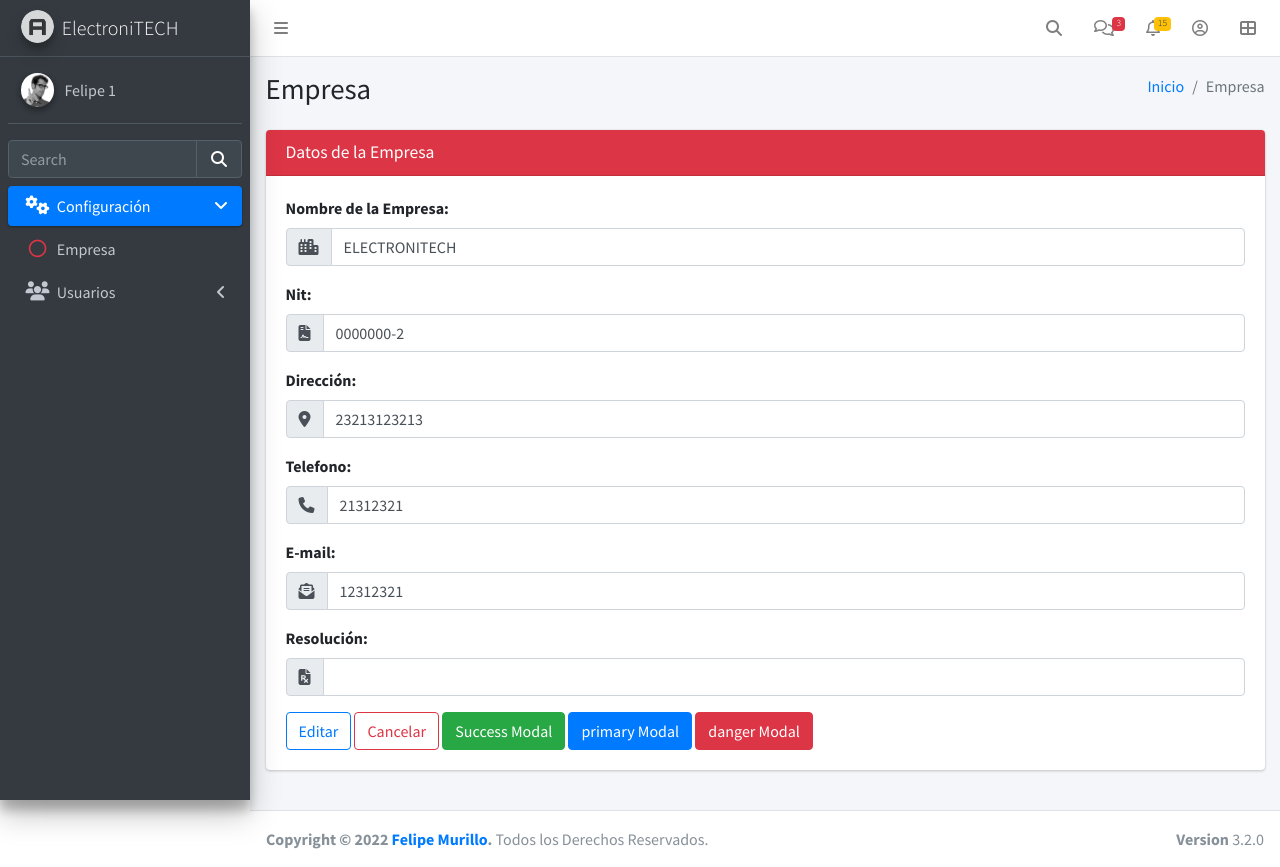
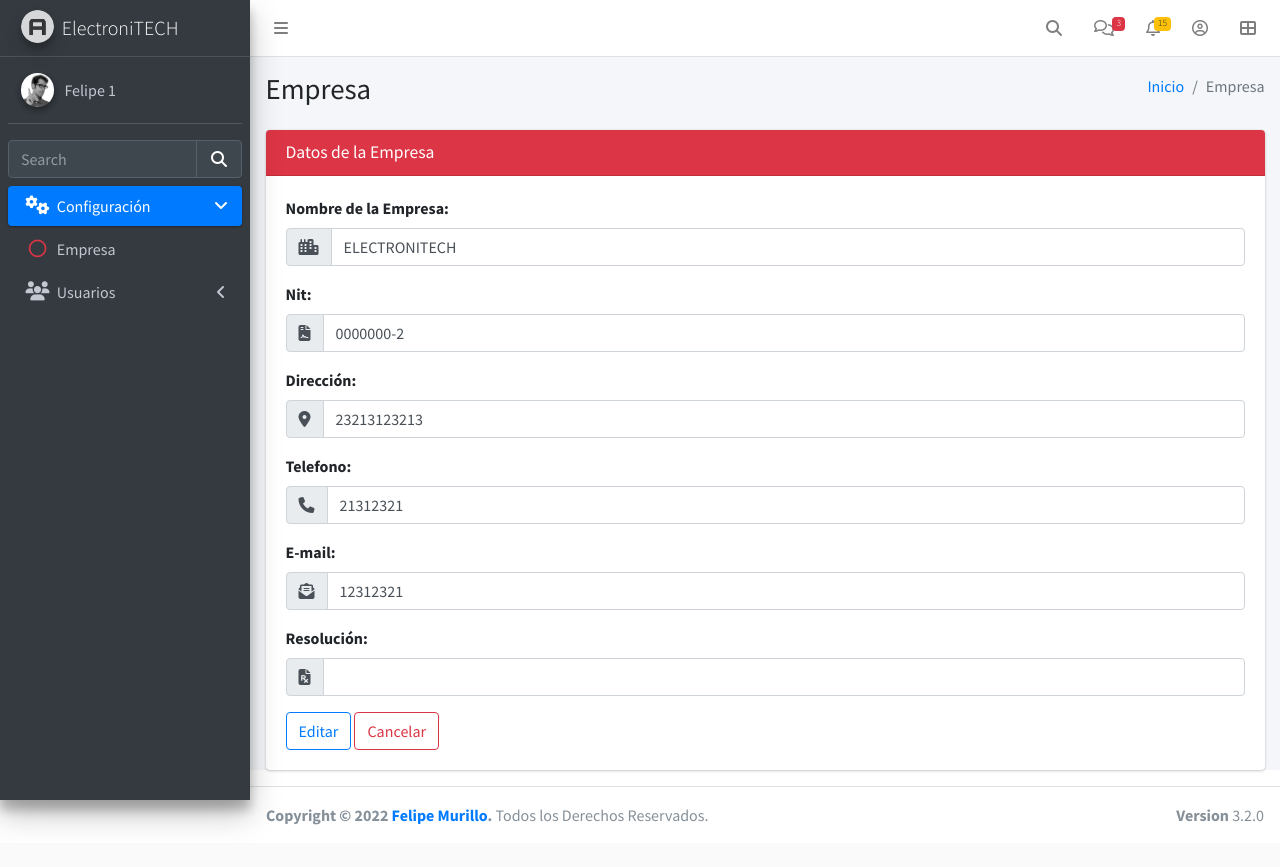
Before and after one commit to afmurillo97/cms-project, a PHP site: page /views/configuracion/empresas.php in a window 1280 px wide. After the commit the page ends 825 px from the top, so only its background shows below. Run offline with PHP 8.4, Linux system fonts and the light colour scheme; a user stored in the database is signed in; data comes from the database, SQL or seed files in the repository; some libraries are stand-ins or nearby versions.

Commit message:
organize the structure and delete some complements

```diff
--- a/views/configuracion/empresas.php
+++ b/views/configuracion/empresas.php
@@ -4,23 +4,17 @@
 		print "<script>alert(\"Acceso invalido!\"); window.location='../../index.php';</script>";
 	}
 ?>
-
 <!DOCTYPE html>
 <html lang="es">
-
 <head>
 	<meta charset="utf-8">
 	<meta name="viewport" content="width=device-width, initial-scale=1">
 	<title>ElectroniTECH | Empresa</title>
-
-  <?php include_once "../layouts/header.php" ?>
+	<?php include_once "../layouts/header.php"; ?>
 </head>
-
 <body class="hold-transition sidebar-mini layout-fixed">
 	<div class="wrapper">
-
 		<?php include_once "../layouts/navbar.php" ?>
-
 		<?php include_once "../layouts/menu.php" ?>
 
 		<!-- Content Wrapper. Contains page content -->
@@ -29,27 +23,21 @@
 			<div class="content-header">
 				<div class="container-fluid">
 					<div class="row mb-2">
-          <div class="col-sm-6">
-            <h1 class="m-0">Empresa</h1>
-          </div><!-- /.col -->
+						<div class="col-sm-6"><h1 class="m-0">Empresa</h1>
+					</div>
 					<div class="col-sm-6">
 						<ol class="breadcrumb float-sm-right">
 							<li class="breadcrumb-item"><a href="../../views/dashboard">Inicio</a></li>
 							<li class="breadcrumb-item active">Empresa</li>
 						</ol>
-          </div><!-- /.col -->
-        </div><!-- /.row -->
-      </div><!-- /.container-fluid -->
 					</div>
-    <!-- /.content-header -->
+				</div>
+			</div>
+		</div>
 
-    <!-- Main content -->
 		<section class="content">
-
 			<div class="col-md-12">
-
 				<?php
-
 					include '../../controllers/empresasController.php';
 
 					if(getEmpresas()) {
@@ -57,47 +45,39 @@
 							echo '
 								<form>
 									<input type="hidden" id="idEmpresa" value="'.$fila['id'].'">
-                              <div  iv class="card card-danger">
-
+									<div class="card card-danger">
 										<div class="card-header">
 											<h3 class="card-title">Datos de la Empresa</h3>
 										</div>
 										<div class="card-body">
-                                    <!-- .input group  -->
 											<div class="form-group">
 												<label>Nombre de la Empresa:</label>
-
 												<div class="input-group">
 													<div class="input-group-prepend">
 														<span class="input-group-text"><i class="fas fa-city"></i></span>
 													</div>
 													<input type="text" class="form-control" id="nombre" value="'.$fila['nombre'].'">
 												</div>
-                                      <!-- /.input group -->
 											</div>
 
 											<div class="form-group">
 												<label>Nit:</label>
-
 												<div class="input-group">
 													<div class="input-group-prepend">
 														<span class="input-group-text"><i class="fas fa-file-contract"></i></span>
 													</div>
 													<input type="text" class="form-control" id="nit" value="'.$fila['nit'].'">
 												</div>
-                                      <!-- /.input group -->
 											</div>
 
 											<div class="form-group">
 												<label>Dirección:</label>
-
 												<div class="input-group">
 													<div class="input-group-prepend">
 														<span class="input-group-text"><i class="fas fa-map-marker-alt"></i></span>
 													</div>
 													<input type="text" class="form-control" id="direccion" value="'.$fila['direccion'].'">
 												</div>
-                                      <!-- /.input group -->
 											</div>
 
 											<div class="form-group">
@@ -108,62 +88,49 @@
 													</div>
 													<input type="text" class="form-control" id="telefono" value="'.$fila['telefono'].'">
 												</div>
-                                      <!-- /.input group -->
 											</div>
 
 											<div class="form-group">
 												<label>E-mail:</label>
-
 												<div class="input-group">
 													<div class="input-group-prepend">
 														<span class="input-group-text"><i class="fas fa-envelope-open-text"></i></span>
 													</div>
 													<input type="text" class="form-control" id="email" value="'.$fila['email'].'">
 												</div>
-                                      <!-- /.input group -->
 											</div>
 
 											<div class="form-group">
 												<label>Resolución:</label>
-
 												<div class="input-group">
 													<div class="input-group-prepend">
 														<span class="input-group-text"><i class="fas fa-file-prescription"></i></span>
 													</div>
 													<input type="text" class="form-control" id="resolucion" value="'.$fila['resolucion'].'">
 												</div>
-                                      <!-- /.input group -->
 											</div>
 
-                                    <button type="button" class="btn btn-outline-primary" data-toggle="modal" id="editarEmpresa" '.permisosItem($_SESSION['idUsuario'], 'editar empresa').'>Editar</button>
+											<button type="button" class="btn btn-outline-primary" data-toggle="modal" data-target="#modalEditSuccess" id="editarEmpresa" '.permisosItem($_SESSION['idUsuario'], 'editar empresa').'>Editar</button>
 											<button type="button" class="btn btn-outline-danger" onClick="history.back()">Cancelar</button>
 
-
-                                    <button type="button" class="btn btn-success" data-toggle="modal" data-target="#modalCreateSuccess">
-                                      Success Modal
-                                    </button>
-                                    <button type="button" class="btn btn-primary" data-toggle="modal" data-target="#modalEditSuccess">
-                                      primary Modal
-                                    </button>
-                                    <button type="button" class="btn btn-danger" data-toggle="modal" data-target="#modalDanger">
-                                      danger Modal
-                                    </button>
 										</div>
-
 									</div>
 								</form>
 							';
 						}
-                  } else {
+					}else{
 						echo 'NO EXISTEN EMPRESAS CREADAS';
 					}
 				?>
 			</div>
-        <br/>
 		</section>
-      <!-- /.content -->
+		<!-- Control Sidebar -->
+		<aside class="control-sidebar control-sidebar-dark">
+    	<!-- Control sidebar content goes here -->
+    	</aside>
+
+  		<!-- /.control-sidebar -->
 	</div>
-    <!-- /.content-wrapper -->
 
     <!-- MODAL -->
     <?php include_once "empresasUtils/modalNotify.php" ?>
@@ -172,16 +139,7 @@
     <!-- FOOTER -->
     <?php include_once "../layouts/footer.php" ?>
     <!-- END FOOTER -->
-
-    <!-- Control Sidebar -->
-    <aside class="control-sidebar control-sidebar-dark">
-      <!-- Control sidebar content goes here -->
-    </aside>
-  <!-- /.control-sidebar -->
-</div>
-<!-- ./wrapper -->
-
 	<?php include_once "../layouts/scripts.php" ?>
-
+	<script src="empresasUtils/functions.js"></script>
 </body>
 </html>
```
Lines whose indentation alone changed are shown as unchanged.
